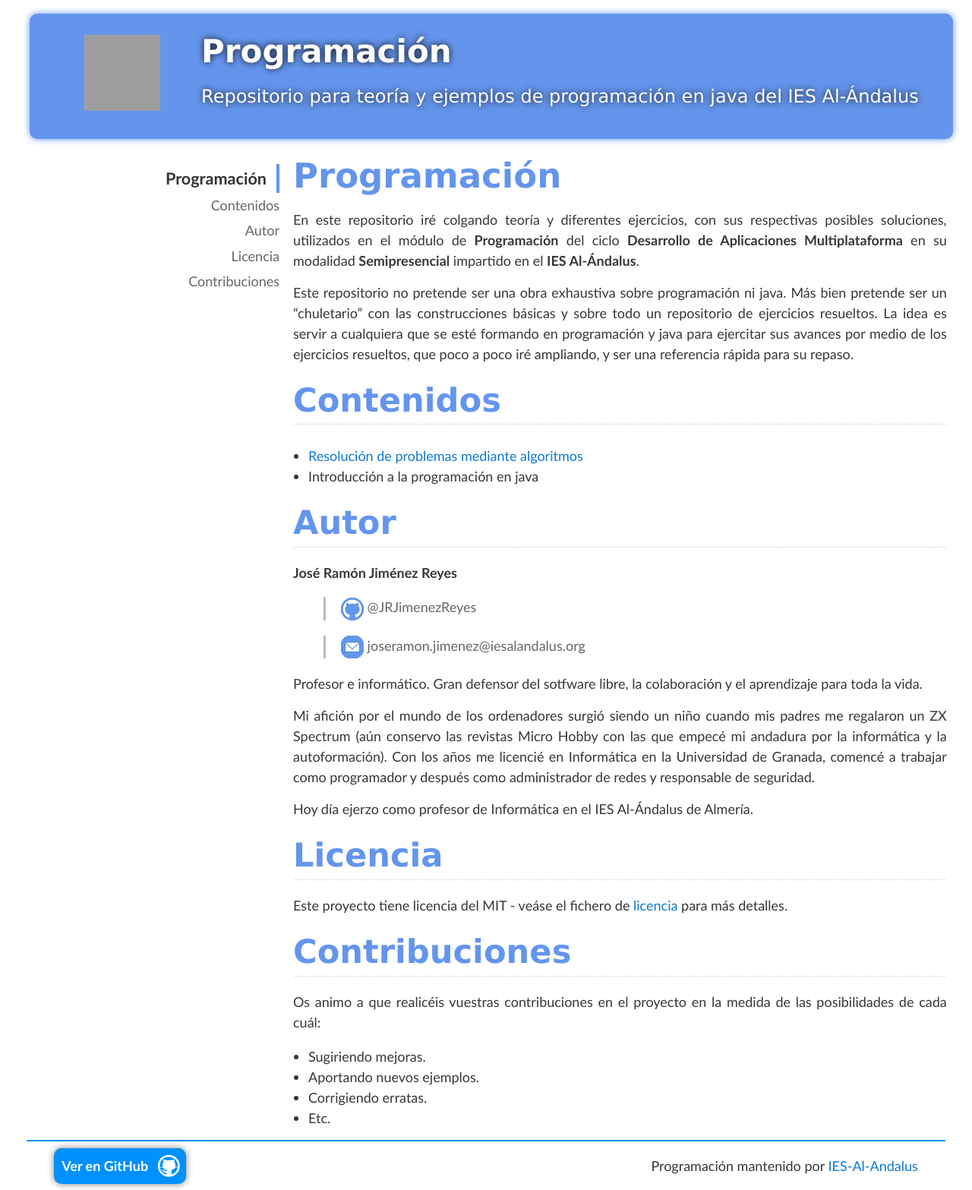
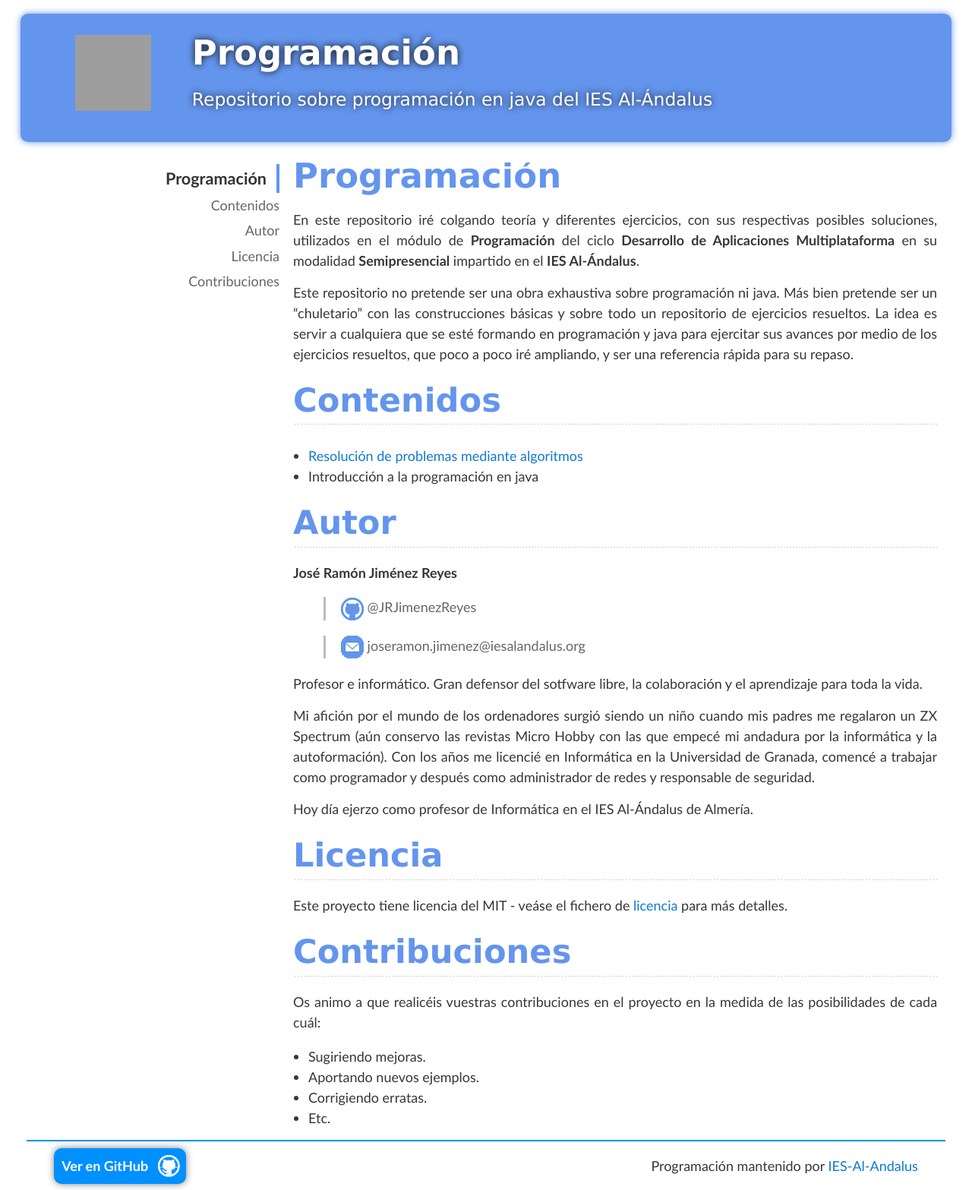
Before and after one commit to IES-Al-Andalus/Programacion, a Jekyll site: the page built from README.md, in a window 1280 px wide. Shown: the whole page at 76% size. Built offline with Jekyll 4.4.1, drawn with Linux system fonts in a browser that asks for light colours; nearby versions of some CDN libraries; our own code applies the rules of GitHub Pages for plain Markdown files; grey boxes are pictures that could not be loaded.

Commit message:
Modifico estilo para mejorar visualización en dispositivos moviles.

```diff
--- a/_config.yml
+++ b/_config.yml
@@ -1,6 +1,6 @@
 title: "Programación"
 repository: "IES-Al-Andalus/Programacion"
-description: "Repositorio para teoría y ejemplos de programación en java del IES Al-Ándalus"
+description: "Repositorio sobre programación en java del IES Al-Ándalus"
 theme:
 logo_url: https://avatars1.githubusercontent.com/u/23122094?s=200&v=4
 repository_url: "https://IES-Al-Andalus.github.io/Programacion"
--- a/_sass/tema-ies-alandalus.scss
+++ b/_sass/tema-ies-alandalus.scss
@@ -245,10 +245,12 @@
   background: #fff;
   position: fixed;
   top: 0;
+  left: -1em;
+  //right: 0;
   z-index: 100;
   padding: 1em 1em 1.5em 1em;
-  width: 97%;
-  //margin-bottom: 12em;
+  width: 100%;
+  margin: auto;
 }
 
 header {
@@ -261,23 +263,23 @@
   margin-top: 1em;
   margin-bottom: 12em;*/
   //padding: 20px 40px;
-  width: 95%;
+  width: 93%;
   margin: auto;
-  display: block;
+  //display: block;
   padding: 1em;
 }
 
 #project_title {
   margin: 0;
   color: #fff;
-  font-size: 42px;
+  font-size: 2.5em;
   font-weight: 700;
   text-shadow: #111 0px 0px 10px;
 }
 
 #project_tagline {
   color: #fff;
-  font-size: 24px;
+  font-size: 1.3em;
   font-weight: 300;
   background: none;
   text-shadow: #111 0px 0px 10px;
@@ -300,7 +302,7 @@
 
 .contenedor {
   margin-top: 11em;
-  width: 98%;
+  width: 97%;
 }
 
 footer {
@@ -397,14 +399,34 @@
 *******************************************************************************/
 
 @media screen and (max-width: 992px) {
+  body {
+    font-size: 16px;
+  }
   img {
     max-width: 100%;
   }
   nav {
     display: none;
   }
+  .contenedor {
+    margin-top: 8em;
+  }
   .contenido {
-    margin-left: 1em;
-    width: 95%;
+    margin-left: 2em;
+    width: 98%;
+  }
+  .contenedor_cabecera {
+    width: 100%;
+  }
+  header {
+    text-align: center;
+  }
+  #project_logo {
+    width: 60px;
+    height: 60px;
+    display: none;
+  }
+  #project_tagline {
+    display: none;
   }
 }
```
